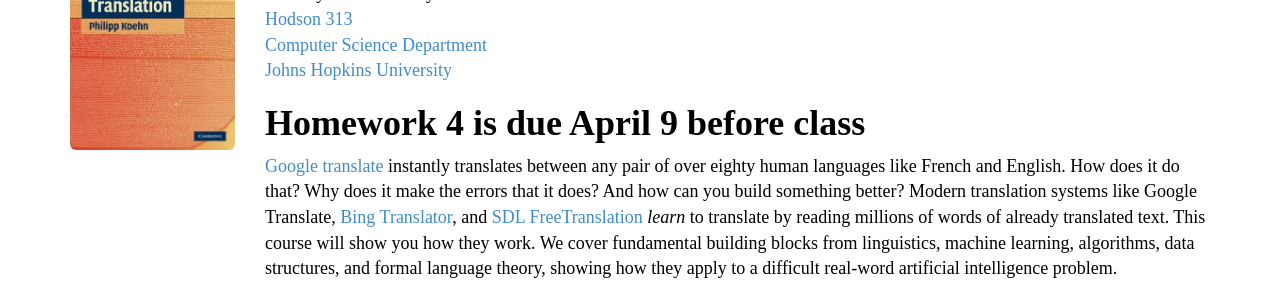
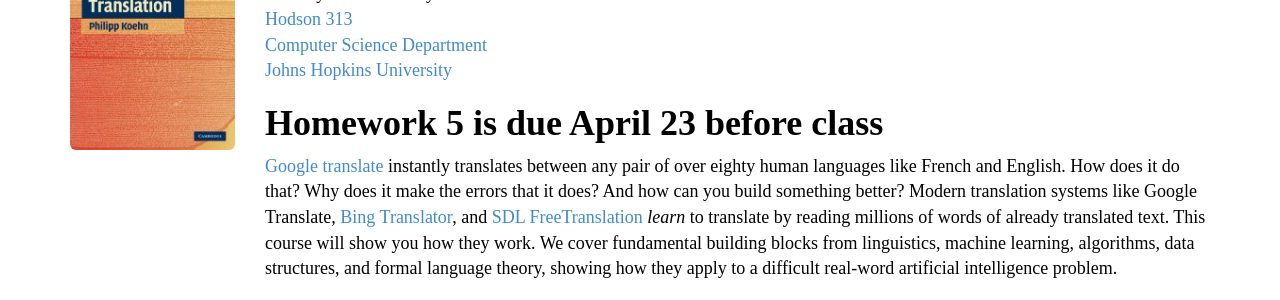
Before and after one commit to mt-class/jhu, a Jekyll site: the page built from index.md, in a window 1280 px wide and 1077 px high. Shown: the part 156-456 px from the top of the window. Built offline with Jekyll 4.4.1, drawn with Linux system fonts in a browser that asks for light colours; nearby versions of some CDN libraries; some web fonts are replaced.

Commit message:
Update index.md

```diff
--- a/index.md
+++ b/index.md
@@ -13,7 +13,7 @@
 : [Computer Science Department](http://www.cs.jhu.edu/)
 : [Johns Hopkins University](http://www.jhu.edu/)
 
-Homework 4 is due April 9 before class
+Homework 5 is due April 23 before class
 ==========================================
 
 [Google translate](http://translate.google.com/) instantly
```
